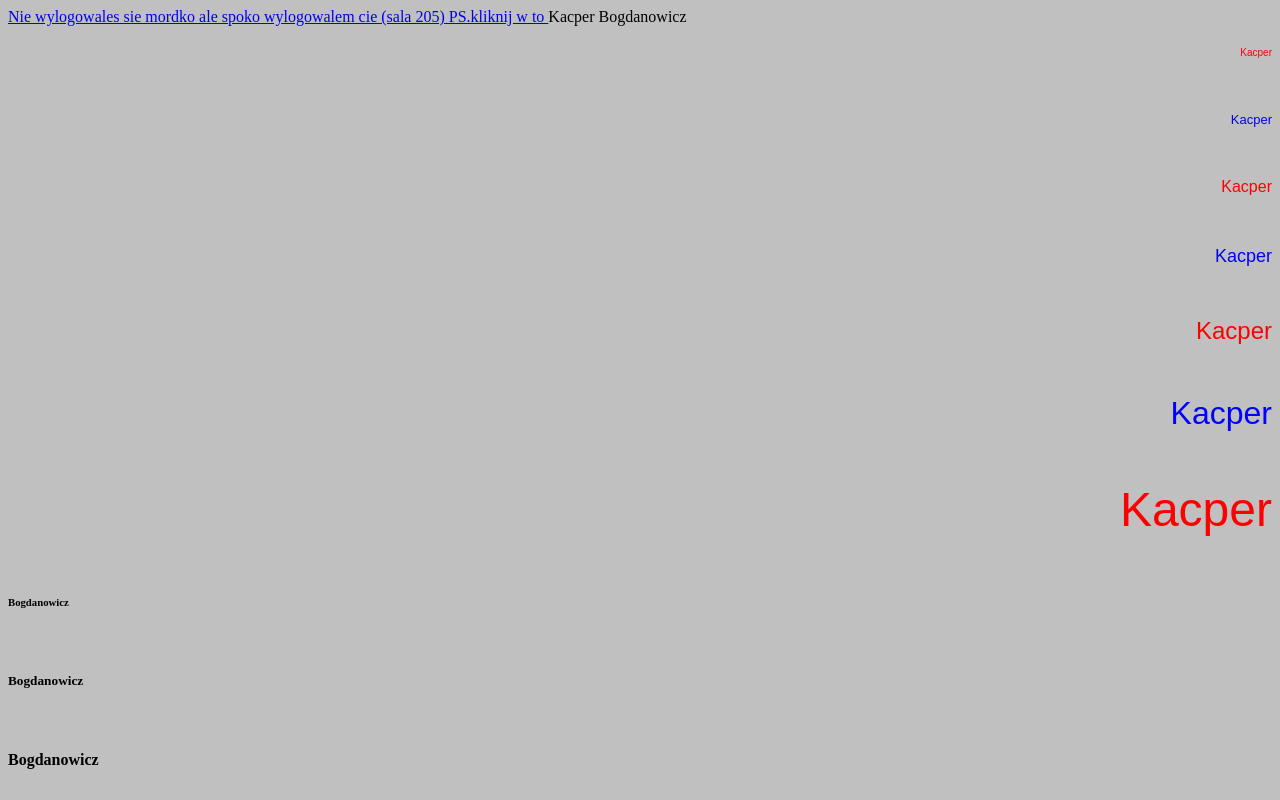
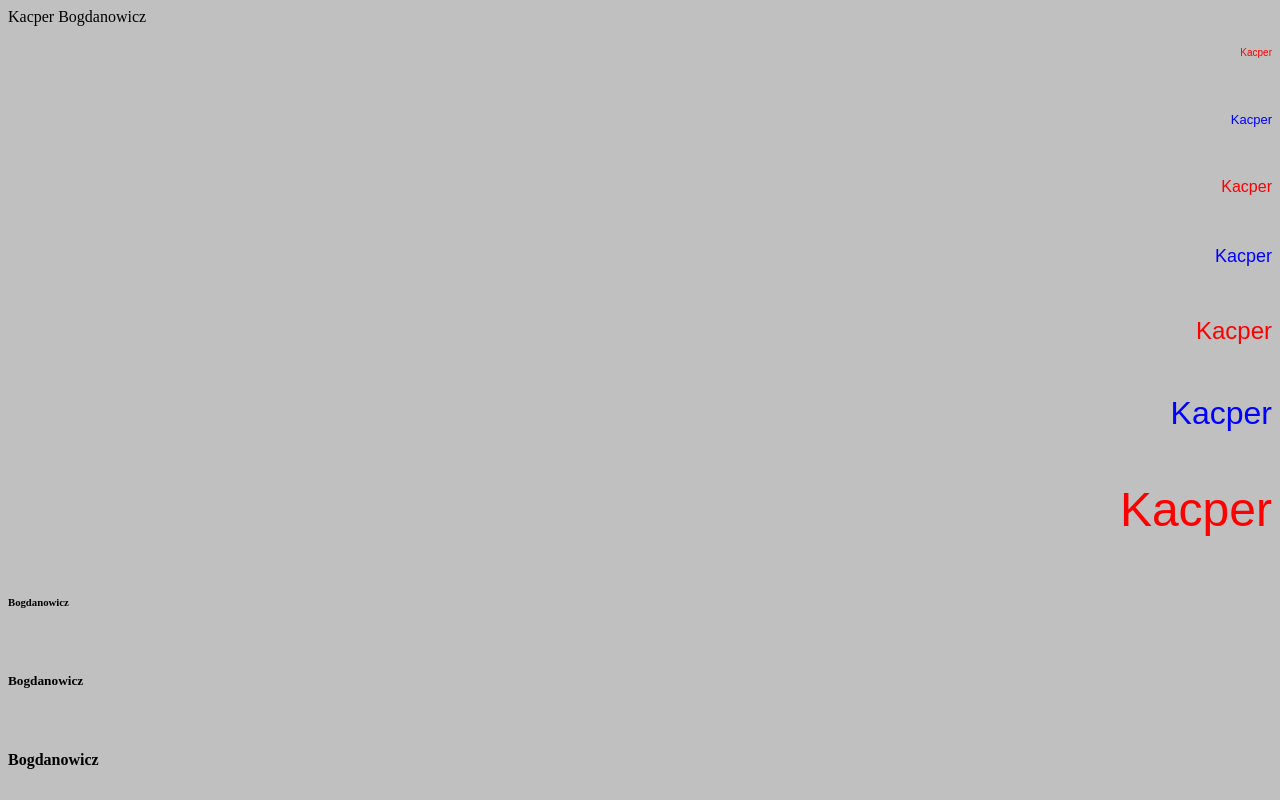
Before and after one commit to Bogdanowicz2G1/Bogdanowicz2G1, a plain HTML site: page index.html in a window 1280 px wide. Shown: the top 800 px of the page. Drawn offline with Linux system fonts and the light colour scheme.

Commit message:
Update index.html

```diff
--- a/index.html
+++ b/index.html
@@ -7,7 +7,6 @@
                  <title>Kacper</title>
           </head>
           <body>
-<A HREF=https://www.youtube.com/watch?v=iik25wqIuFo> Nie wylogowales sie mordko ale spoko wylogowalem cie (sala 205) PS.kliknij w to </A>
                 Kacper Bogdanowicz
 <p align="right"> <font color="red" size="1" face="Arial"> Kacper </font> </p> <br>
 <p align="right"> <font color="blue" size="2" face="Arial"> Kacper </font> </p> <br>
```
